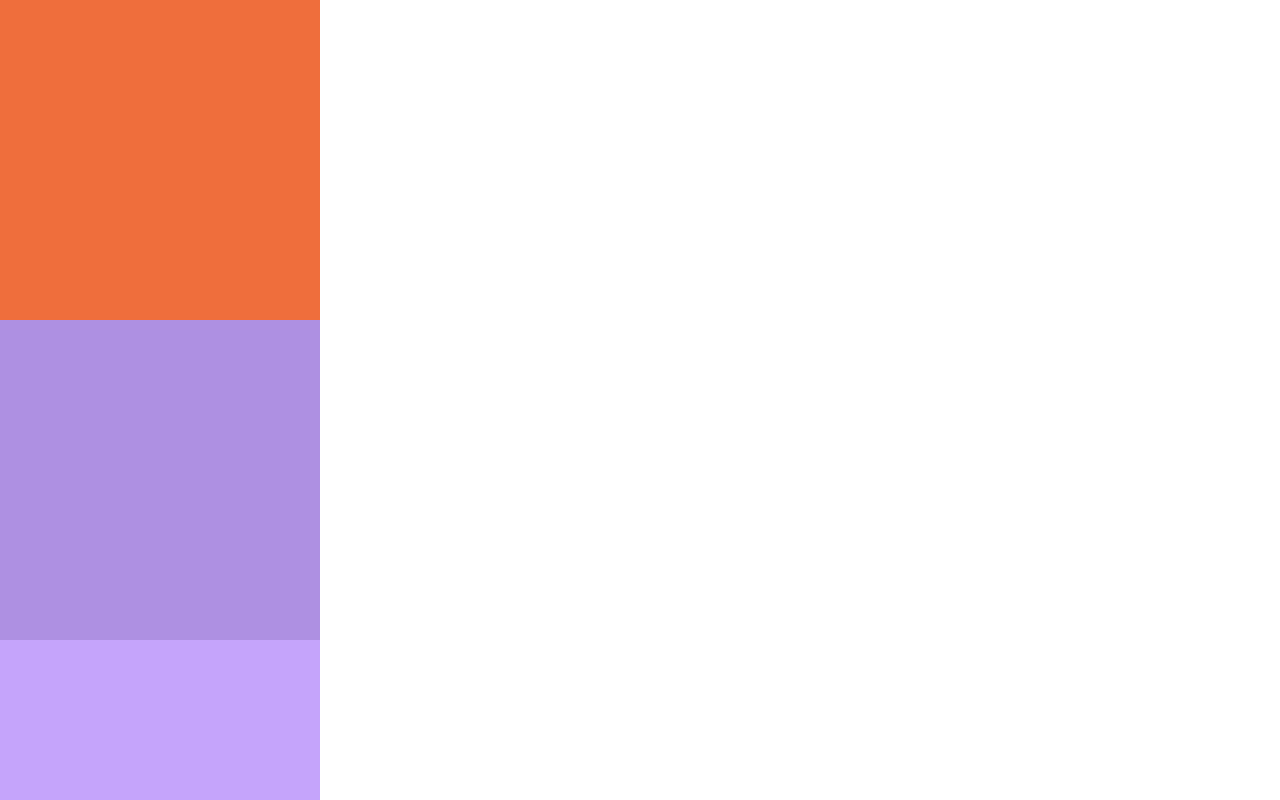
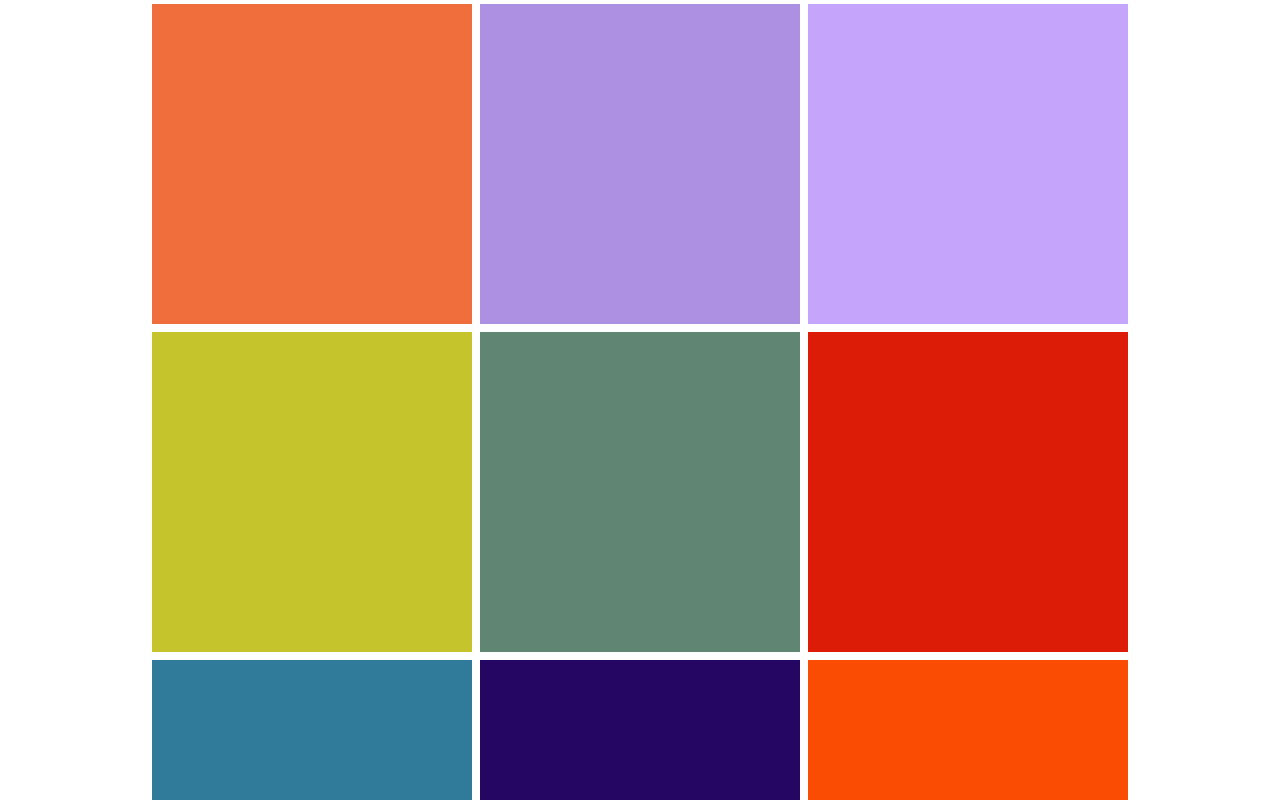
Before and after one commit to lowtrey/color-boxes-two, a React (Create React App) app: page / in a window 1280 px wide. Shown: the top 800 px of the page. Built offline with nearby package versions, Linux system fonts and the light colour scheme.

Commit message:
Style box and box container

```diff
--- a/src/Box.css
+++ b/src/Box.css
@@ -1,4 +1,5 @@
 .Box {
     height: 20em;
     width: 20em;
+    margin: 0.25em;
 }
--- /dev/null
+++ b/src/BoxContainer.css
@@ -0,0 +1,7 @@
+.BoxContainer {
+    display: flex;
+    justify-content: center;
+    justify-items: center;
+    flex-wrap: wrap;
+    flex: 1;
+}
--- a/src/BoxContainer.js
+++ b/src/BoxContainer.js
@@ -1,4 +1,5 @@
 import React from 'react';
+import './BoxContainer.css';
 import Box from './Box';
 
 class BoxContainer extends React.Component {
```
